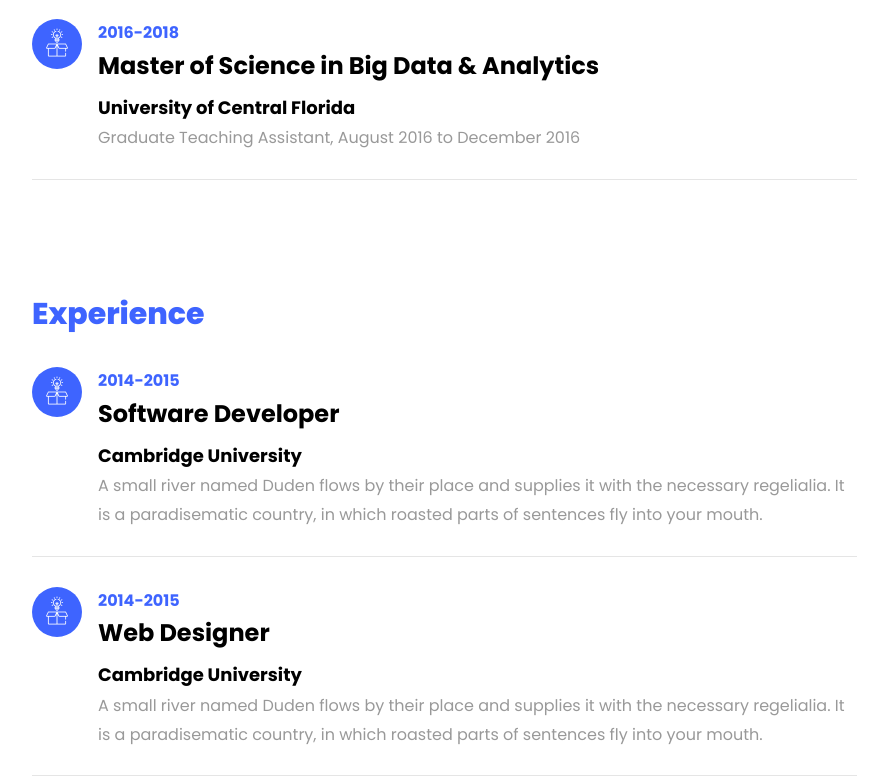
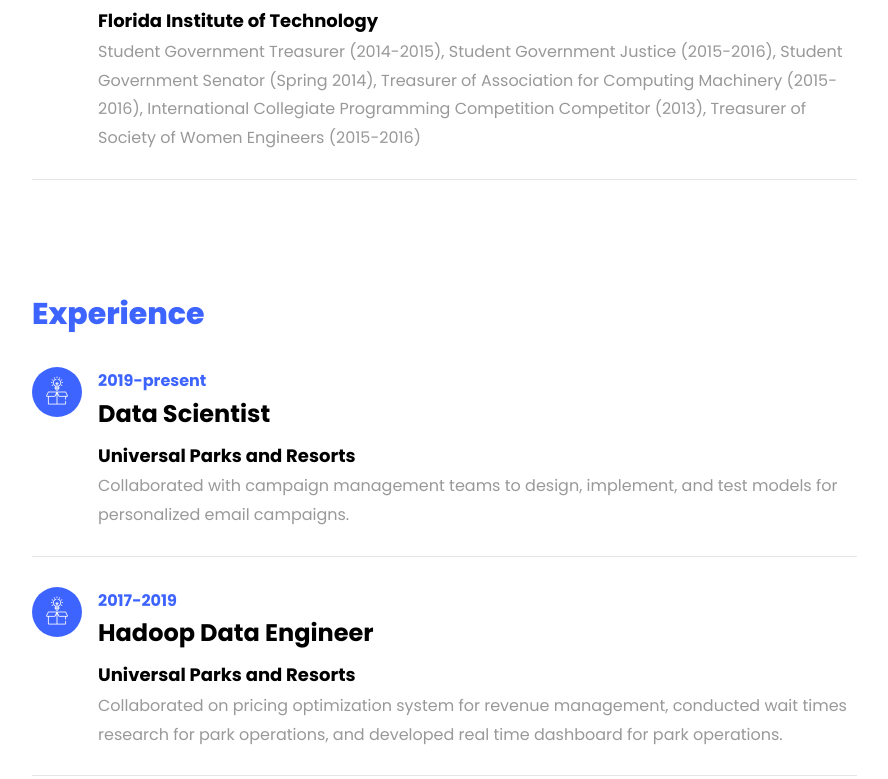
Before and after one commit to karleyh/karleyh.github.io, a plain HTML site: page index.html in a window 1280 px wide. Shown: the part 2166-2945 px from the top of the page, without its empty margins (338-1226 px from the left). Drawn offline with Linux system fonts and the light colour scheme; files whose address does not match are found by name.

Commit message:
updates to experience

```diff
--- a/index.html
+++ b/index.html
@@ -125,9 +125,21 @@
 					    </ul>
 					  </nav>
 					</div>
+
 					<div class="col-md-9">
 					  <div id="page-1" class= "page one">
 					  	<h2 class="heading">Education</h2>
+						<div class="resume-wrap d-flex ftco-animate">
+	    					<div class="icon d-flex align-items-center justify-content-center">
+					    		<span class="flaticon-ideas"></span>
+					    	</div>
+					    	<div class="text pl-3">
+		    					<span class="date">2016-2018</span>
+		    					<h2>Master of Science in Big Data & Analytics</h2>
+		    					<span class="position">University of Central Florida</span>
+		    					<p>Graduate Teaching Assistant, August 2016 to December 2016</p>
+		    				</div>
+	    				</div>
 					    <div class="resume-wrap d-flex ftco-animate">
 					    	<div class="icon d-flex align-items-center justify-content-center">
 					    		<span class="flaticon-ideas"></span>
@@ -143,17 +155,7 @@
 								Treasurer of Society of Women Engineers (2015-2016)</p>
 	    					</div>
 	    				</div>
-	    				<div class="resume-wrap d-flex ftco-animate">
-	    					<div class="icon d-flex align-items-center justify-content-center">
-					    		<span class="flaticon-ideas"></span>
-					    	</div>
-					    	<div class="text pl-3">
-		    					<span class="date">2016-2018</span>
-		    					<h2>Master of Science in Big Data & Analytics</h2>
-		    					<span class="position">University of Central Florida</span>
-		    					<p>Graduate Teaching Assistant, August 2016 to December 2016</p>
-		    				</div>
-	    				</div>
+
 					  </div>
 
 					  <div id="page-2" class= "page two">
@@ -163,10 +165,10 @@
 					    		<span class="flaticon-ideas"></span>
 					    	</div>
 					    	<div class="text pl-3">
-		    					<span class="date">2014-2015</span>
-		    					<h2>Software Developer</h2>
-		    					<span class="position">Cambridge University</span>
-		    					<p>A small river named Duden flows by their place and supplies it with the necessary regelialia. It is a paradisematic country, in which roasted parts of sentences fly into your mouth.</p>
+		    					<span class="date">2019-present</span>
+		    					<h2>Data Scientist</h2>
+		    					<span class="position">Universal Parks and Resorts</span>
+		    					<p>Collaborated with campaign management teams to design, implement, and test models for personalized email campaigns.</p>
 		    				</div>
 	    				</div>
 	    				<div class="resume-wrap d-flex ftco-animate">
@@ -174,10 +176,10 @@
 					    		<span class="flaticon-ideas"></span>
 					    	</div>
 					    	<div class="text pl-3">
-		    					<span class="date">2014-2015</span>
-		    					<h2>Web Designer</h2>
-		    					<span class="position">Cambridge University</span>
-		    					<p>A small river named Duden flows by their place and supplies it with the necessary regelialia. It is a paradisematic country, in which roasted parts of sentences fly into your mouth.</p>
+		    					<span class="date">2017-2019</span>
+		    					<h2>Hadoop Data Engineer</h2>
+		    					<span class="position">Universal Parks and Resorts</span>
+		    					<p>Collaborated on pricing optimization system for revenue management, conducted wait times research for park operations, and developed real time dashboard for park operations.</p>
 		    				</div>
 	    				</div>
 	    				<div class="resume-wrap d-flex ftco-animate">
```
